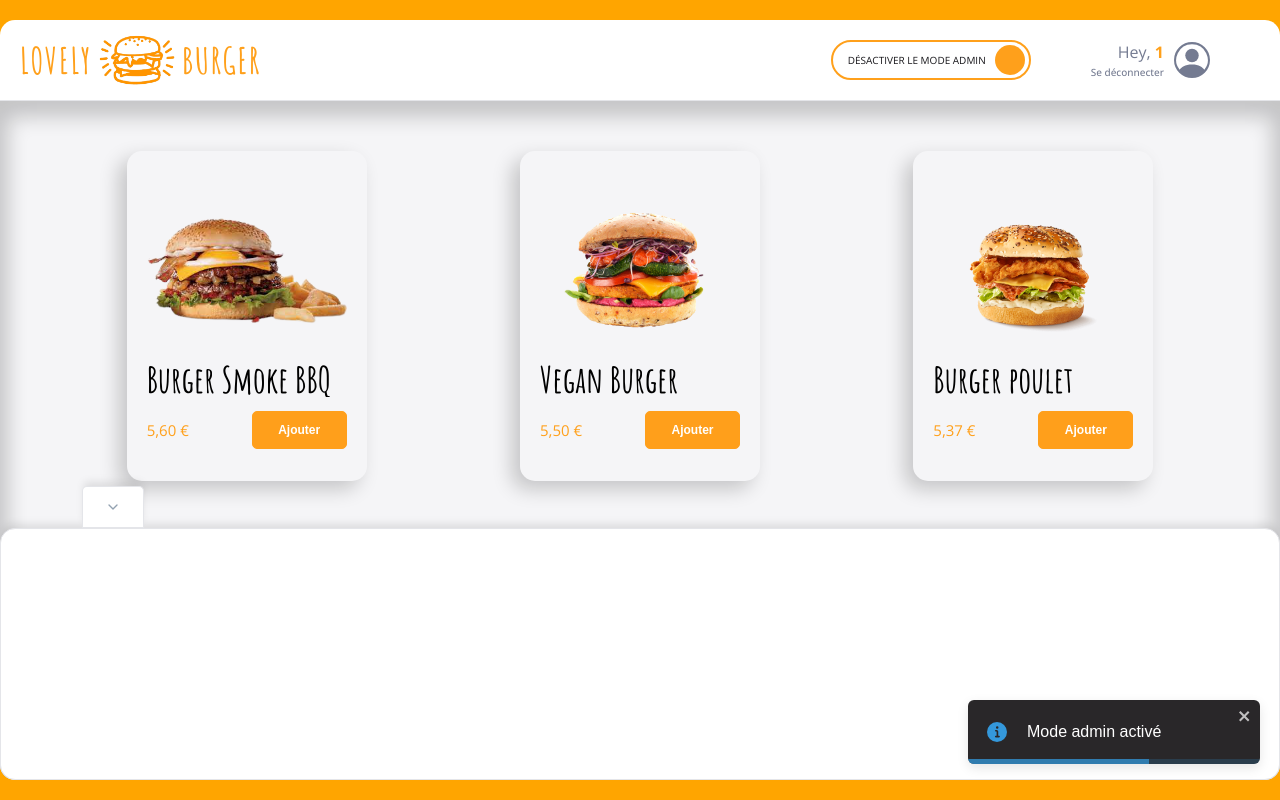
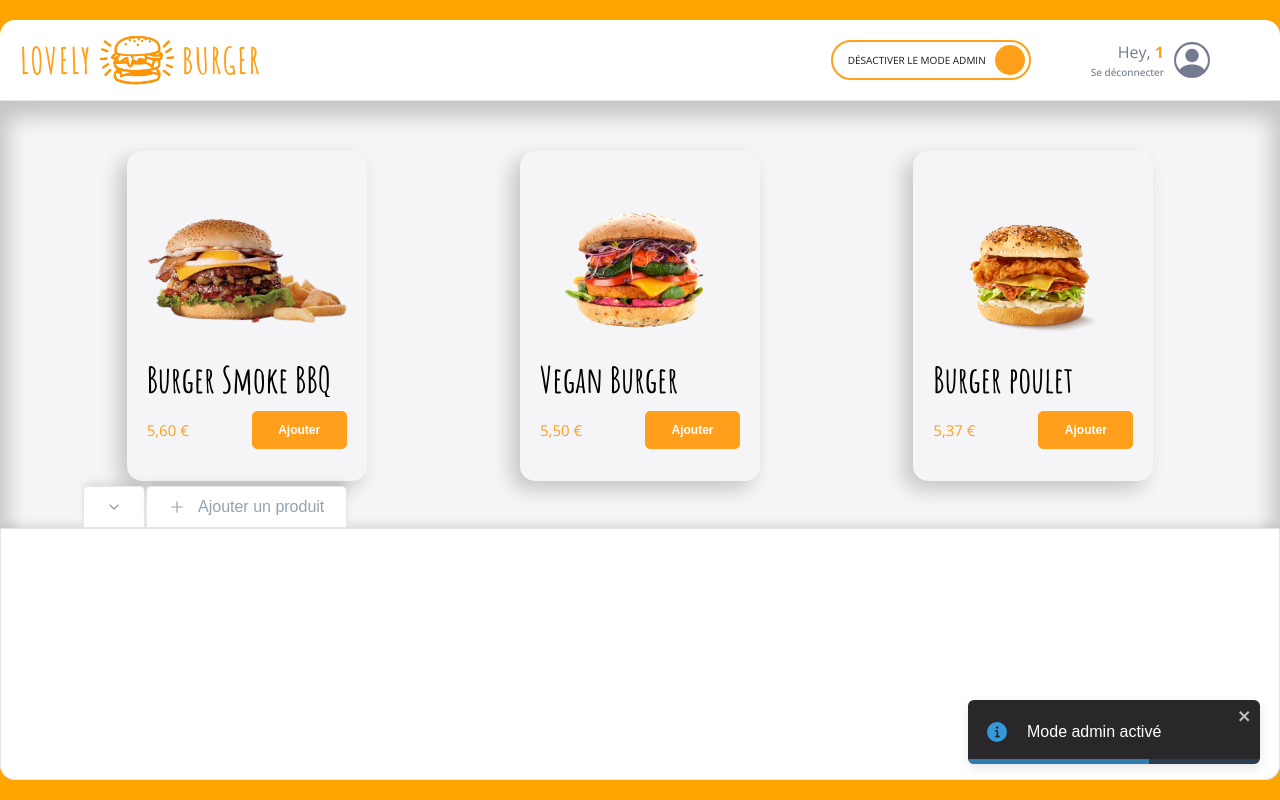
Before and after one commit to yoannlg/site-react-training, a React (Vite) app: page /order/1 in a window 1280 px wide. Both pictures are taken after a click on the label 930 px from the left and 60 px from the top of the page. Built offline with nearby package versions, Linux system fonts and the light colour scheme; grey boxes are pictures that could not be loaded; the HTML template or start-up script is replaced by a standard one.

Commit message:
💄 ✨ F07: Tab > Ajout du label + couleur d'activation

```diff
--- a/src/components/pages/order/menu/Admin/AdminPanel.jsx
+++ b/src/components/pages/order/menu/Admin/AdminPanel.jsx
@@ -12,6 +12,6 @@ const AdminPanelStyled = styled.div`
   background: ${theme.colors.white};
   box-shadow: ${theme.shadows.subtle};
   border-bottom-right-radius: ${theme.borderRadius.extraRound};
-  border-radius: ${theme.borderRadius.extraRound};
+  border-bottom-left-radius: ${theme.borderRadius.extraRound};
   height: 250px;
 `;
--- a/src/components/pages/order/menu/Admin/AdminTabs.jsx
+++ b/src/components/pages/order/menu/Admin/AdminTabs.jsx
@@ -2,18 +2,32 @@ import styled from "styled-components";
 import Tab from "../../../../reusable-ui/Tab";
 import { FiChevronDown, FiChevronUp } from "react-icons/fi";
 import { theme } from "../../../../../theme";
+import { AiOutlinePlus } from "react-icons/ai";
+import { useState } from "react";
 
 export default function AdminTabs({ isCollapsed, setIsCollapsed }) {
+  const [isActiveTab, setIsActiveTab] = useState(false);
+
+  const handleClickOnCollapsedTab = () => {
+    setIsCollapsed(!isCollapsed);
+  };
+
   const handleClick = () => {
-    setIsCollapsed(!isCollapsed);
+    setIsActiveTab(!isActiveTab);
   };
 
   return (
     <AdminTabsStyled>
       <Tab
-        onClick={handleClick}
+        onClick={handleClickOnCollapsedTab}
         icon={isCollapsed ? <FiChevronUp /> : <FiChevronDown />}
         className={isCollapsed ? "is-active" : ""}
+      />
+      <Tab
+        onClick={handleClick}
+        icon={<AiOutlinePlus />}
+        label="Ajouter un produit"
+        className={isActiveTab && !isCollapsed ? "is-active" : ""}
       />
     </AdminTabsStyled>
   );
@@ -28,4 +42,8 @@ const AdminTabsStyled = styled.div`
     color: ${theme.colors.white};
     border-color: ${theme.colors.background_dark};
   }
+
+  button {
+    margin-left: 1px;
+  }
 `;
--- a/src/components/reusable-ui/Tab.jsx
+++ b/src/components/reusable-ui/Tab.jsx
@@ -1,10 +1,11 @@
 import styled from "styled-components";
 import { theme } from "../../theme";
 
-export default function Tab({ icon, onClick, className }) {
+export default function Tab({ icon, onClick, className, label }) {
   return (
     <TabStyled onClick={onClick} className={className}>
-      <div className="icon">{icon}</div>
+      {icon && <div className="icon">{icon}</div>}
+      {label && <span className="label">{label}</span>}
     </TabStyled>
   );
 }
@@ -40,4 +41,7 @@ const TabStyled = styled.button`
   .icon {
     display: flex;
   }
+  .label {
+    margin-left: 13px;
+  }
 `;
```
